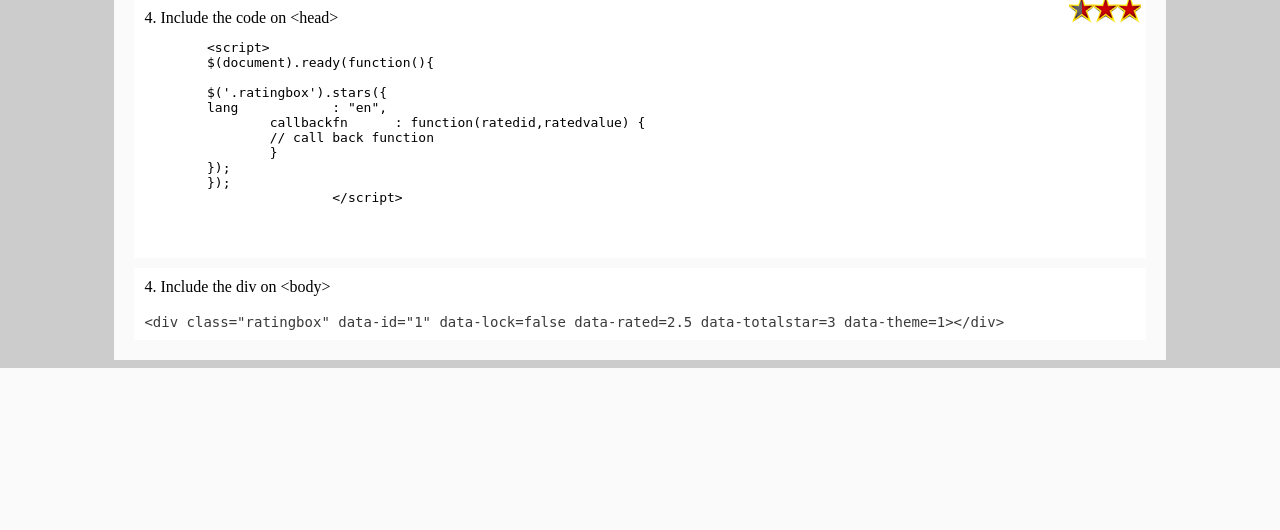
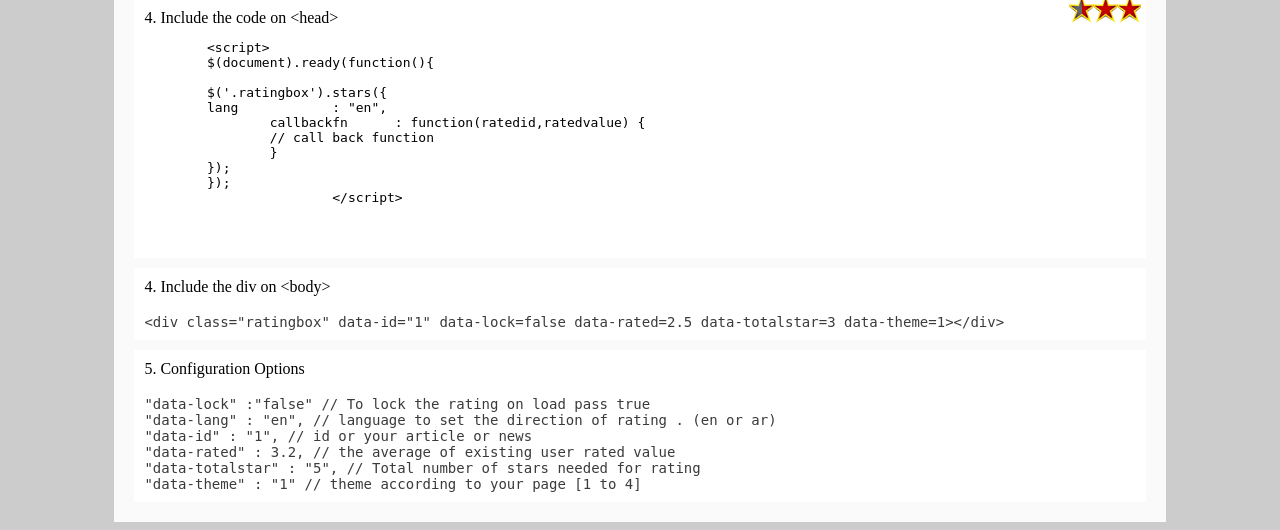
Before and after one commit to shafeeqq/rating, a PHP site: page / in a window 1280 px wide. Shown: the part 455-985 px from the top of the page. Before the commit the page ends 823 px from the top, so only its background shows below. Run offline with PHP 8.4, Linux system fonts and the light colour scheme.

Commit message:
Added configuration option for language

```diff
--- a/index.php
+++ b/index.php
@@ -148,6 +148,21 @@
 		</div>
 	</div>
 
+	<div class="code">
+	5. Configuration Options
+	<br><br>
+		<div class="row">
+
+			"data-lock" :"false"   // To lock the rating on load pass true<br>
+			"data-lang" : "en", //  language to set the direction of rating . (en or ar)<br>
+			"data-id" : "1", //  id or your article or news<br>
+			"data-rated" : 3.2,  // the average of existing user rated value <br>
+			"data-totalstar" : "5",  // Total number of stars needed for rating<br>
+			"data-theme"     : "1"     // theme according to your page  [1 to 4]<br>
+
+		</div>
+	</div>
+
 
 
 	<div class="clear"></div>
```
